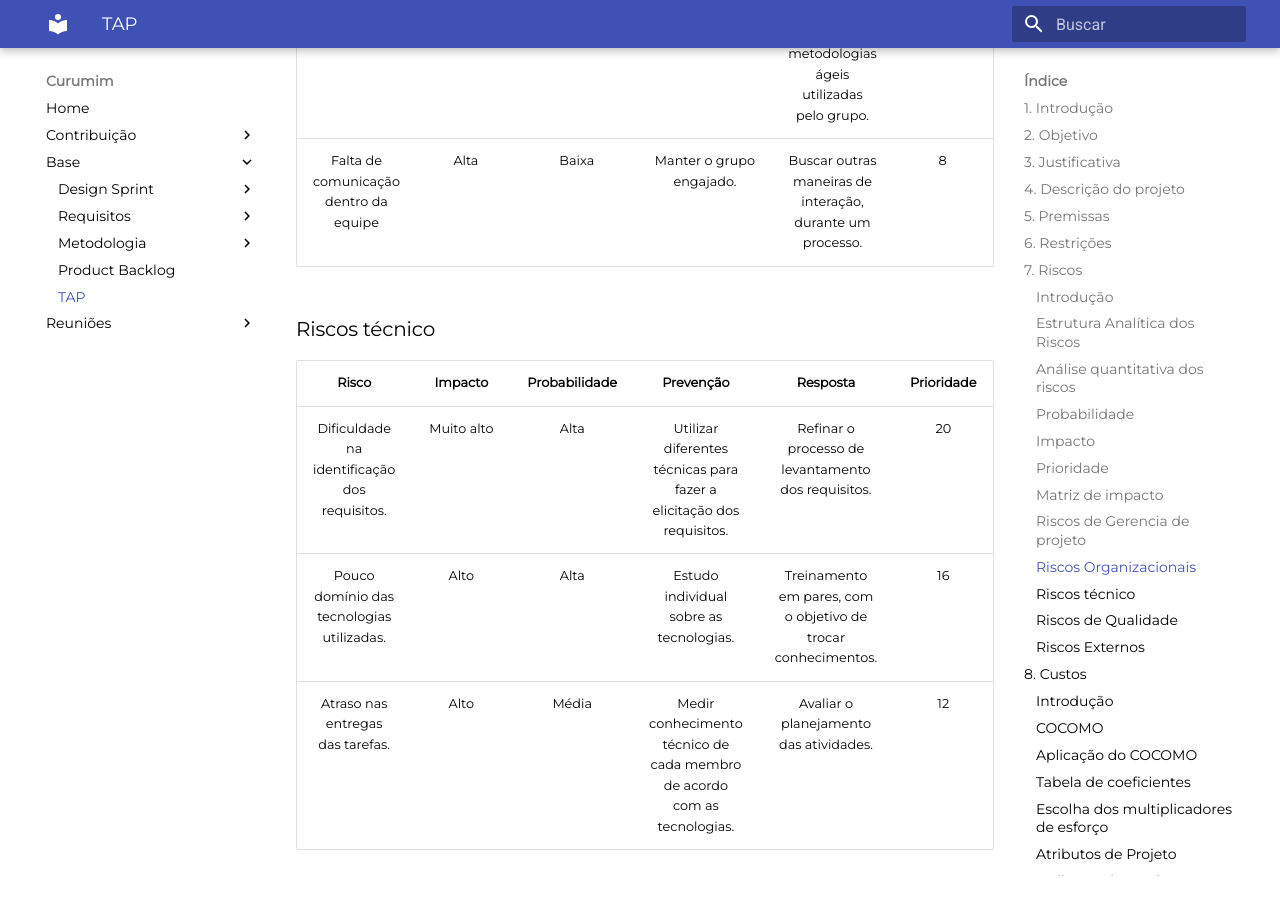
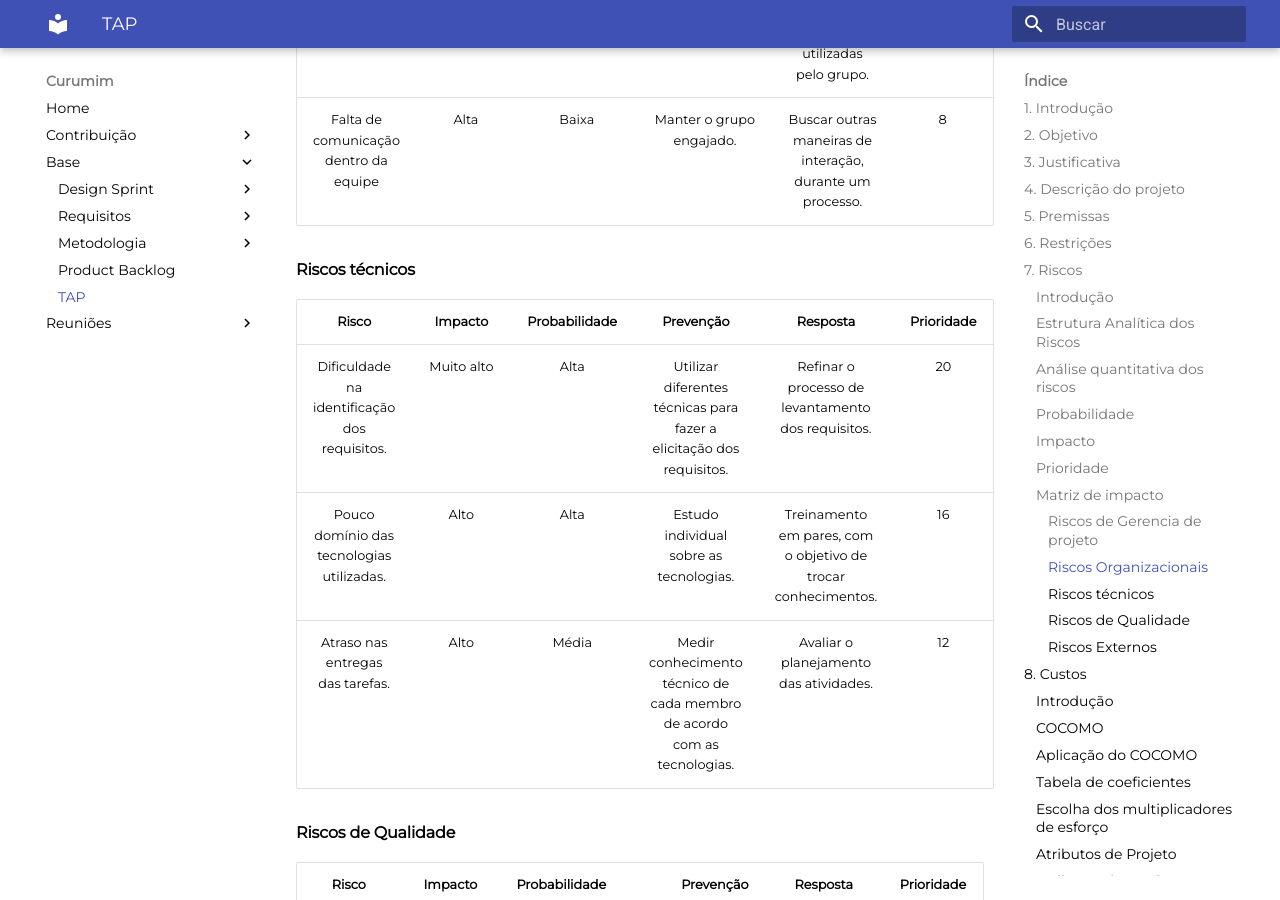
Before and after one commit to UnBArqDsw2021-1/2021.1_G6_Curumim, an MkDocs documentation site: the page built from docs/base/tap/tap.md, in a window 1280 px wide and 900 px high, scrolled down 5007 px. Built offline with MkDocs 1.6.1 and Material for MkDocs 9.7.7, drawn with Linux system fonts in a browser that asks for light colours.

Commit message:
doc(#46) Padronizando sub-topicos do topico 'Matrizes de Impacto'.

```diff
--- a/docs/base/tap/tap.md
+++ b/docs/base/tap/tap.md
@@ -71,7 +71,8 @@
 | Muito alta | 5 | 10 | 15 | 20 | 25 |
 
 ### Matriz de impacto
-### Riscos de Gerencia de projeto
+
+#### Riscos de Gerencia de projeto
 |    Risco    | Impacto |  Probabilidade |  Prevenção  |  Resposta |  Prioridade    |
 |:----------:|:------:|:-------:|:------:|:-------:|:------:|
 | Alteração no escopo do projeto. | Alto | Alta | Boa comunicação com os stakeholders. | Aprimorar a capacidade de entender os requisitos e documentá-los. | 16 |
@@ -80,7 +81,7 @@
 | Cronograma incoerente com a realidade do projeto. | Alto | Média | Adaptar os prazos e atividades em um escopo viável.  | Refatorar o cronograma. | 12 |
 
 
-### Riscos Organizacionais
+#### Riscos Organizacionais
 |    Risco    | Impacto |  Probabilidade |  Prevenção  |  Resposta |  Prioridade    |
 |:----------:|:------:|:-------:|:------:|:-------:|:------:|
 |  Membro do grupo ou parentes próximos, passam por uma situação grave de covid-19. | Alto | Média | Manter os membros conscientizados sobre o risco de contaminação. | Dividir de forma justa as atividades entre o grupo. | 15 |
@@ -88,7 +89,7 @@
 | Falta de comunicação dentro da equipe | Alta | Baixa | Manter o grupo engajado. | Buscar outras maneiras de interação, durante um processo. | 8 |
 
 
-### Riscos técnico
+#### Riscos técnicos
 |    Risco    | Impacto |  Probabilidade |  Prevenção  |  Resposta |  Prioridade    |
 |:----------:|:------:|:-------:|:------:|:-------:|:------:|
 | Dificuldade na identificação dos requisitos. | Muito alto | Alta | Utilizar diferentes técnicas para fazer a elicitação dos requisitos. | Refinar o processo de levantamento dos requisitos. | 20 |
@@ -96,13 +97,13 @@
 | Atraso nas entregas das tarefas. | Alto | Média | Medir conhecimento técnico de cada membro de acordo com as tecnologias. | Avaliar o planejamento das atividades. | 12 |
 
 
-### Riscos de Qualidade
+#### Riscos de Qualidade
 |    Risco    | Impacto |  Probabilidade |  Prevenção  |  Resposta |  Prioridade    |
 |:----------:|:------:|:-------:|------:|:-------:|:------:|
 | Ausência de testes | Muito alto | Alta | Realizar testes automatizados de alta prioridade. | Buscar realizar testes. | 20 |
 | Falhas e bugs | Muito alto | Média | Realizar testes e verificação no pull request.  | Refatoração das partes com folhas. | 15 |
 
-### Riscos Externos
+#### Riscos Externos
 |    Risco    | Impacto |  Probabilidade |  Prevenção  |  Resposta |  Prioridade    |
 |:----------:|:------:|:-------:|:------:|:-------:|:------:|
 | Indisponibilidade dos integrantes do grupo para reuniões e eventuais encontros durante o desenvolvimento do projeto | Muito alto | Médio | Buscar atividades motivadoras. | Adaptar de acordo com a necessidade do grupo. | 15 |
```
